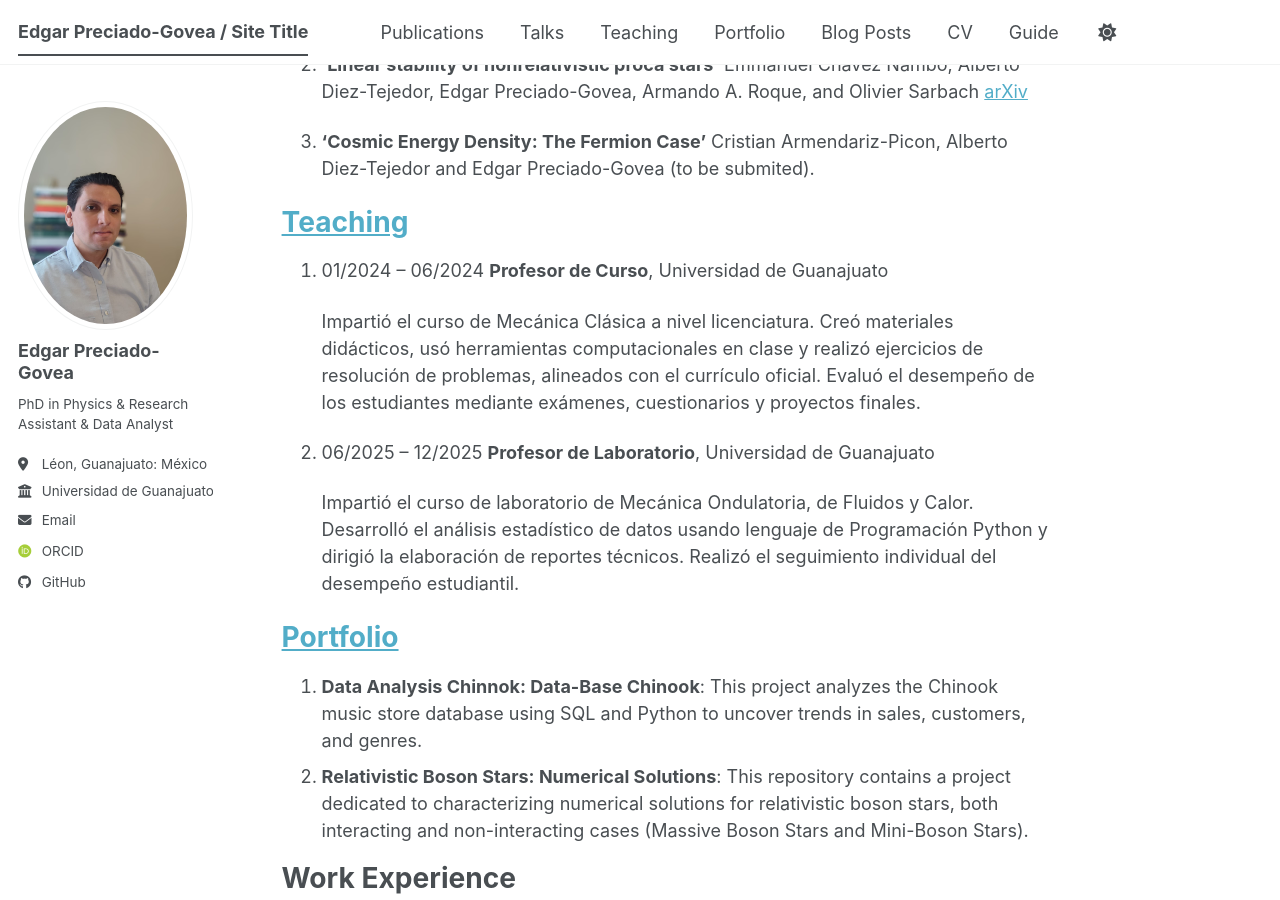
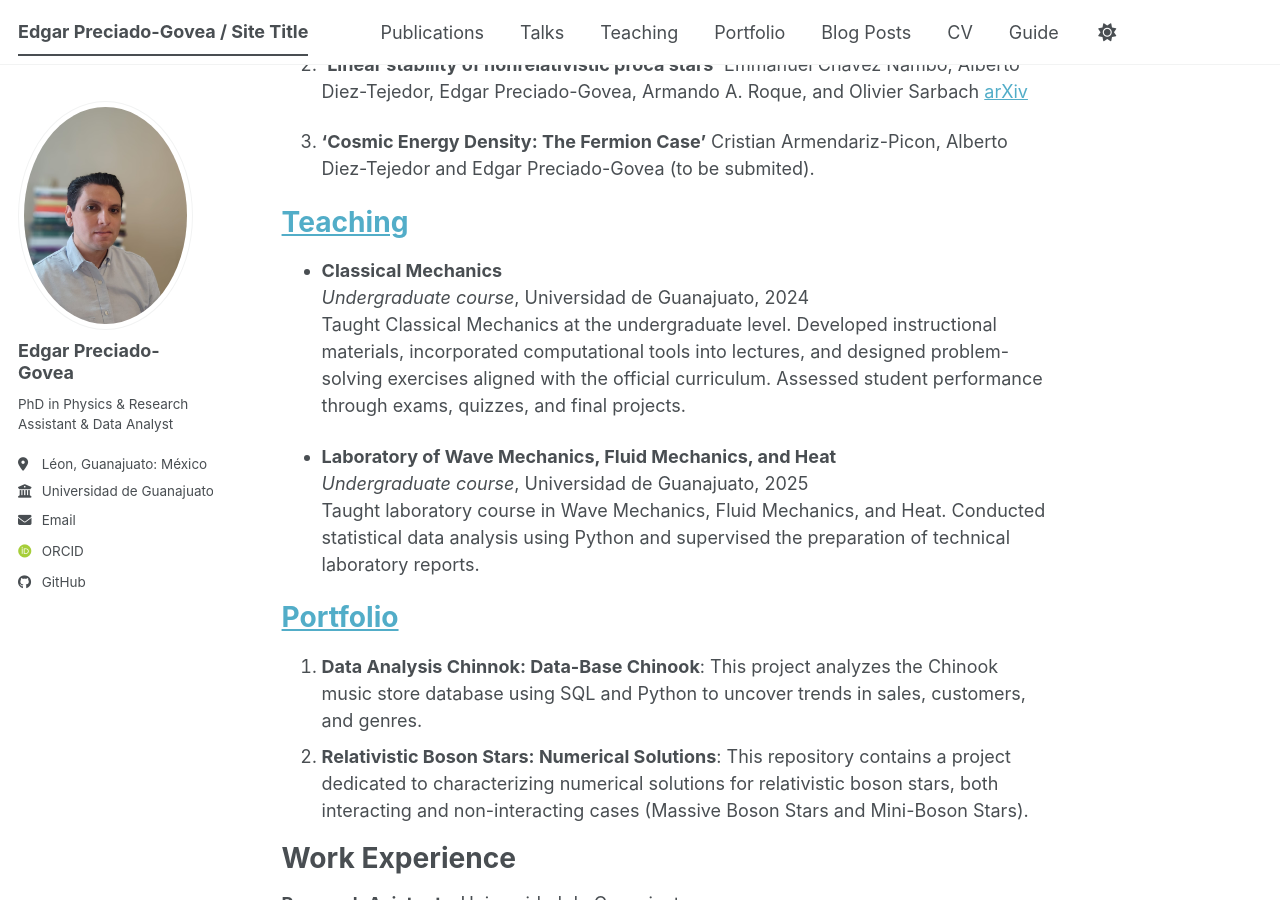
Before and after one commit to edgargovea/edgarpgovea.github.io, a Jekyll site: the page built from _pages/about.md, in a window 1280 px wide and 900 px high, scrolled down 380 px. Built offline with Jekyll 4.4.1, drawn with Linux system fonts in a browser that asks for light colours; some web fonts are replaced; a script bundle is joined from its source files by our own code; library files that are not in the unit come from our copies.

Commit message:
Update about.md

```diff
--- a/_pages/about.md
+++ b/_pages/about.md
@@ -26,13 +26,13 @@ Data Analyst with a PhD in Physics and strong quantitative background, specializ
 
 [Teaching](https://edgargovea.github.io/edgarpgovea.github.io/teaching/)
 ======
-1. 01/2024 – 06/2024	**Profesor de Curso**, Universidad de Guanajuato
+* **Classical Mechanics**
+_Undergraduate course_, Universidad de Guanajuato, 2024
+Taught Classical Mechanics at the undergraduate level. Developed instructional materials, incorporated computational tools into lectures, and designed problem-solving exercises aligned with the official curriculum. Assessed student performance through exams, quizzes, and final projects.
 
-   Impartió el curso de Mecánica Clásica a nivel licenciatura. Creó materiales didácticos, usó herramientas computacionales en clase y realizó ejercicios de resolución de problemas, alineados con el currículo oficial. Evaluó el desempeño de los estudiantes mediante exámenes, cuestionarios y proyectos finales.
-
-2. 06/2025 – 12/2025  **Profesor de Laboratorio**, Universidad de Guanajuato
-
-   Impartió el curso de laboratorio de Mecánica Ondulatoria, de Fluidos y Calor. Desarrolló el análisis estadístico de datos usando lenguaje de Programación Python y dirigió la elaboración de reportes técnicos. Realizó el seguimiento individual del desempeño estudiantil.
+* **Laboratory of Wave Mechanics, Fluid Mechanics, and Heat**
+_Undergraduate course_, Universidad de Guanajuato, 2025
+Taught laboratory course in Wave Mechanics, Fluid Mechanics, and Heat. Conducted statistical data analysis using Python and supervised the preparation of technical laboratory reports.
 
 [**Portfolio**](https://edgargovea.github.io/edgarpgovea.github.io/portfolio/)
 ======
```
